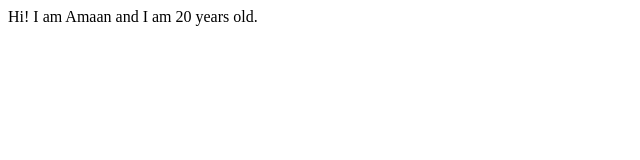
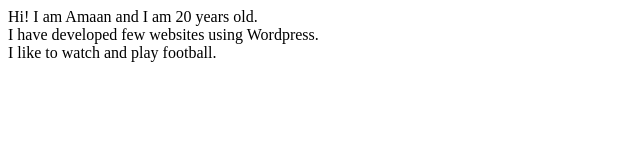
Before and after one commit to amaancodes/my-portfolio-site, a plain HTML site: page index.html in a window 1280 px wide. Shown: the whole page, without its empty margins (0-640 px from the left). Drawn offline with Linux system fonts and the light colour scheme.

Commit message:
Update index.html

```diff
--- a/index.html
+++ b/index.html
@@ -9,7 +9,9 @@
 </head>
 
 <body>
-    Hi! I am Amaan and I am 20 years old.
+    Hi! I am Amaan and I am 20 years old. <br>
+    I have developed few websites using Wordpress. <br>
+    I like to watch and play football.
 </body>
 
 </html>
```
